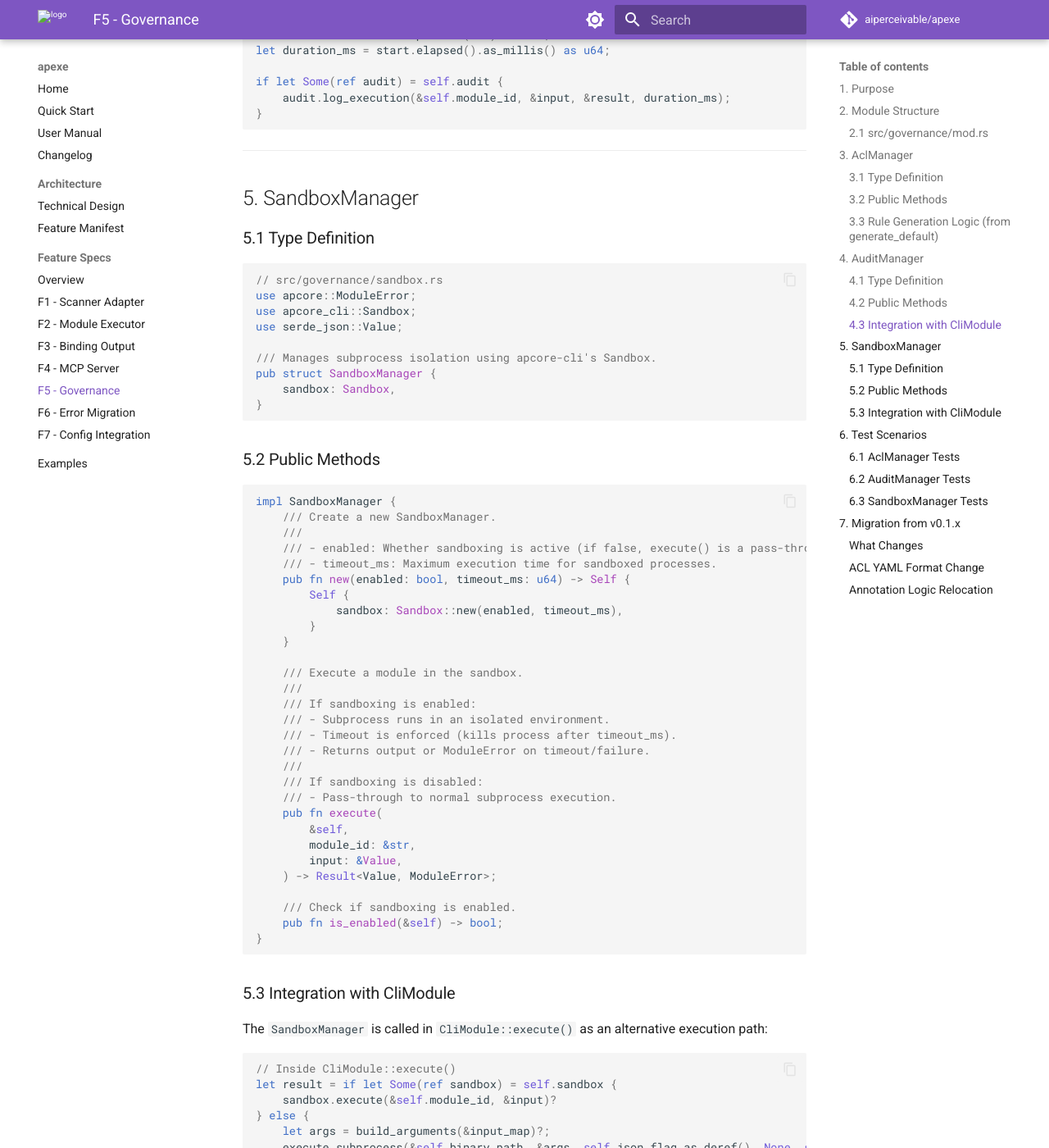
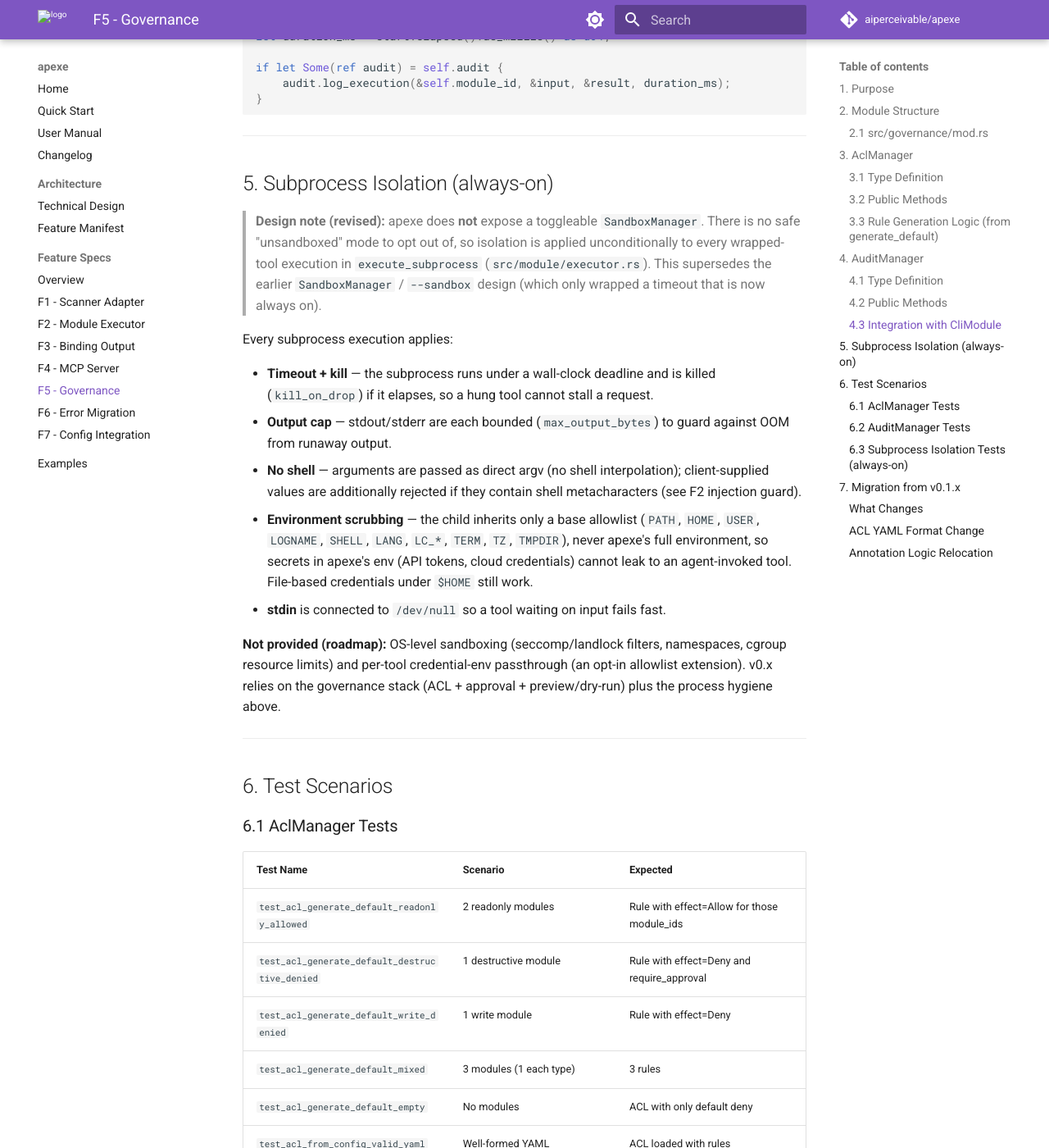
Before and after one commit to aiperceivable/apexe, an MkDocs documentation site: the page built from docs/features/v2-f5-governance.md, in a window 1280 px wide and 1400 px high, scrolled down 4912 px. Shown: the whole window at 82% size. Built offline with MkDocs 1.6.1 and Material for MkDocs 9.7.7, drawn with Linux system fonts in a browser that asks for light colours; comment, search, counter and statistics services are not loaded; some of the changed text lies outside the part shown.

Commit message:
docs: align F4/F5 specs with shipped implementation (sandbox + auth)
Both specs were ahead of the code (planned features consciously not built):
- F5 §5: replace the toggleable SandboxManager/apcore_cli::Sandbox design with
  the actual model — subprocess isolation is ALWAYS-ON in executor.rs (timeout,
  output cap, no-shell argv, env scrubbing). Its timeout/output-cap were already
  inline; env scrubbing was just implemented. OS-level sandbox (seccomp/landlock)
  and per-tool credential-env passthrough noted as roadmap. Test table updated to
  the real executor tests.
- F4 §4.1/§6.2: remove the --sandbox and --require-auth flags (neither exists).
  Isolation is always-on (see F5); auth is delegated to the transport layer
  (apcore-a2a Authenticator), servers bind localhost by default, first-class
  --require-auth is roadmap. CLI-parse test rows replaced with the real
  serve-path integration tests.
- v2-overview: drop the F5 'Sandbox' dependency mapping.

````diff
--- a/docs/features/v2-f5-governance.md
+++ b/docs/features/v2-f5-governance.md
@@ -1,4 +1,4 @@
-# F5: Governance -- Replace with apcore ACL + apcore-cli Audit/Sandbox
+# F5: Governance -- apcore ACL + apcore-cli Audit + always-on subprocess isolation
 
 | Field | Value |
 |---|---|
@@ -7,7 +7,7 @@
 | **Priority** | P1 (Security) |
 | **Dependencies** | F2 (Module Executor) |
 | **Depended On By** | F7 (Config Integration) |
-| **New Files** | `src/governance/acl.rs` (rewritten), `src/governance/audit.rs` (rewritten), `src/governance/sandbox.rs` (new), `src/governance/mod.rs` (updated) |
+| **New Files** | `src/governance/acl.rs` (rewritten), `src/governance/audit.rs` (rewritten), `src/governance/mod.rs` (updated). Subprocess isolation lives in `src/module/executor.rs` (always-on), not a separate sandbox module — see §5. |
 | **Deleted Files** | `src/governance/annotations.rs` (moved to F1 adapter) |
 | **Estimated LOC** | ~350 |
 | **Estimated Tests** | ~20 |
@@ -16,7 +16,7 @@
 
 ## 1. Purpose
 
-Replace apexe's custom governance layer (ACL generator, annotation logic, audit logger) with wrappers around apcore ecosystem primitives: `apcore::ACL` for access control, `apcore_cli::AuditLogger` for audit logging, and `apcore_cli::Sandbox` for subprocess isolation. This gains rule conditions, structured JSONL audit format, and timeout-enforced sandboxing.
+Replace apexe's custom governance layer (ACL generator, annotation logic, audit logger) with wrappers around apcore ecosystem primitives: `apcore::ACL` for access control and `apcore_cli::AuditLogger` for audit logging. This gains rule conditions and a structured JSONL audit format. Subprocess isolation (timeout, output cap, no-shell argv, environment scrubbing) is applied unconditionally in the executor — see §5 — rather than via a toggleable sandbox module.
 
 ---
 
@@ -27,11 +27,9 @@ Replace apexe's custom governance layer (ACL generator, annotation logic, audit
 ```rust
 pub mod acl;
 pub mod audit;
-pub mod sandbox;
 
 pub use acl::AclManager;
 pub use audit::AuditManager;
-pub use sandbox::SandboxManager;
 ```
 
 ---
@@ -232,69 +230,35 @@ if let Some(ref audit) = self.audit {
 
 ---
 
-## 5. SandboxManager
+## 5. Subprocess Isolation (always-on)
 
-### 5.1 Type Definition
+> **Design note (revised):** apexe does **not** expose a toggleable
+> `SandboxManager`. There is no safe "unsandboxed" mode to opt out of, so
+> isolation is applied unconditionally to every wrapped-tool execution in
+> `execute_subprocess` (`src/module/executor.rs`). This supersedes the earlier
+> `SandboxManager` / `--sandbox` design (which only wrapped a timeout that is
+> now always on).
 
-```rust
-// src/governance/sandbox.rs
-use apcore::ModuleError;
-use apcore_cli::Sandbox;
-use serde_json::Value;
+Every subprocess execution applies:
 
-/// Manages subprocess isolation using apcore-cli's Sandbox.
-pub struct SandboxManager {
-    sandbox: Sandbox,
-}
-```
+- **Timeout + kill** — the subprocess runs under a wall-clock deadline and is
+  killed (`kill_on_drop`) if it elapses, so a hung tool cannot stall a request.
+- **Output cap** — stdout/stderr are each bounded (`max_output_bytes`) to guard
+  against OOM from runaway output.
+- **No shell** — arguments are passed as direct argv (no shell interpolation);
+  client-supplied values are additionally rejected if they contain shell
+  metacharacters (see F2 injection guard).
+- **Environment scrubbing** — the child inherits only a base allowlist
+  (`PATH`, `HOME`, `USER`, `LOGNAME`, `SHELL`, `LANG`, `LC_*`, `TERM`, `TZ`,
+  `TMPDIR`), never apexe's full environment, so secrets in apexe's env (API
+  tokens, cloud credentials) cannot leak to an agent-invoked tool. File-based
+  credentials under `$HOME` still work.
+- **stdin** is connected to `/dev/null` so a tool waiting on input fails fast.
 
-### 5.2 Public Methods
-
-```rust
-impl SandboxManager {
-    /// Create a new SandboxManager.
-    ///
-    /// - enabled: Whether sandboxing is active (if false, execute() is a pass-through).
-    /// - timeout_ms: Maximum execution time for sandboxed processes.
-    pub fn new(enabled: bool, timeout_ms: u64) -> Self {
-        Self {
-            sandbox: Sandbox::new(enabled, timeout_ms),
-        }
-    }
-
-    /// Execute a module in the sandbox.
-    ///
-    /// If sandboxing is enabled:
-    /// - Subprocess runs in an isolated environment.
-    /// - Timeout is enforced (kills process after timeout_ms).
-    /// - Returns output or ModuleError on timeout/failure.
-    ///
-    /// If sandboxing is disabled:
-    /// - Pass-through to normal subprocess execution.
-    pub fn execute(
-        &self,
-        module_id: &str,
-        input: &Value,
-    ) -> Result<Value, ModuleError>;
-
-    /// Check if sandboxing is enabled.
-    pub fn is_enabled(&self) -> bool;
-}
-```
-
-### 5.3 Integration with CliModule
-
-The `SandboxManager` is called in `CliModule::execute()` as an alternative execution path:
-
-```rust
-// Inside CliModule::execute()
-let result = if let Some(ref sandbox) = self.sandbox {
-    sandbox.execute(&self.module_id, &input)?
-} else {
-    let args = build_arguments(&input_map)?;
-    execute_subprocess(&self.binary_path, &args, self.json_flag.as_deref(), None, self.timeout_ms).await?
-};
-```
+**Not provided (roadmap):** OS-level sandboxing (seccomp/landlock filters,
+namespaces, cgroup resource limits) and per-tool credential-env passthrough (an
+opt-in allowlist extension). v0.x relies on the governance stack (ACL +
+approval + preview/dry-run) plus the process hygiene above.
 
 ---
 
@@ -325,15 +289,18 @@ let result = if let Some(ref sandbox) = self.sandbox {
 | `test_audit_log_large_output_truncated` | Output > 10KB | Truncated in log entry |
 | `test_audit_log_path_returns_path` | Create manager | Returns configured path |
 
-### 6.3 SandboxManager Tests
+### 6.3 Subprocess Isolation Tests (always-on)
+
+Isolation is verified where it lives — in the executor
+(`src/module/executor.rs`), not a sandbox module.
 
 | Test Name | Scenario | Expected |
 |---|---|---|
-| `test_sandbox_enabled_timeout` | Enabled, command exceeds timeout | Err with Timeout |
-| `test_sandbox_disabled_passthrough` | Disabled, normal command | Ok with output |
-| `test_sandbox_is_enabled_true` | Created with enabled=true | is_enabled() == true |
-| `test_sandbox_is_enabled_false` | Created with enabled=false | is_enabled() == false |
-| `test_sandbox_execute_normal_command` | Enabled, echo hello | Ok with stdout |
+| `test_is_allowed_env` | Allowlist logic | PATH/HOME/LC_* allowed; secrets denied |
+| `test_execute_subprocess_scrubs_environment` | Wrapped subprocess env | Only allowlisted vars reach the child; PATH survives |
+| `test_execute_subprocess_timeout_leaves_retryable_unset` | Hung command + short timeout | Err with Timeout |
+| `test_execute_subprocess_kills_hung_process_on_timeout` | Hung command | Child killed (no orphan) |
+| `test_run_with_timeout_large_output_no_deadlock` | Output > pipe buffer | Captured, no deadlock (scanner exec) |
 
 ---
 
@@ -348,7 +315,7 @@ let result = if let Some(ref sandbox) = self.sandbox {
 | Custom `write_acl()` | `AclManager::write_config()` | Simplified |
 | `annotate_bindings()` | Moved to F1 `adapter::annotations::infer()` | Relocated |
 | Custom audit JSONL writer | `apcore_cli::AuditLogger` | Replaced |
-| No sandbox support | `apcore_cli::Sandbox` | New capability |
+| Ad-hoc subprocess spawn | Always-on isolation in `executor.rs` (timeout, output cap, no-shell, env scrubbing) | Hardened — see §5 |
 
 ### ACL YAML Format Change
 
````
Also changed, not shown: docs/features/v2-f4-mcp-server.md (+24 -24 lines), docs/features/v2-overview.md (+1 -1 lines).
